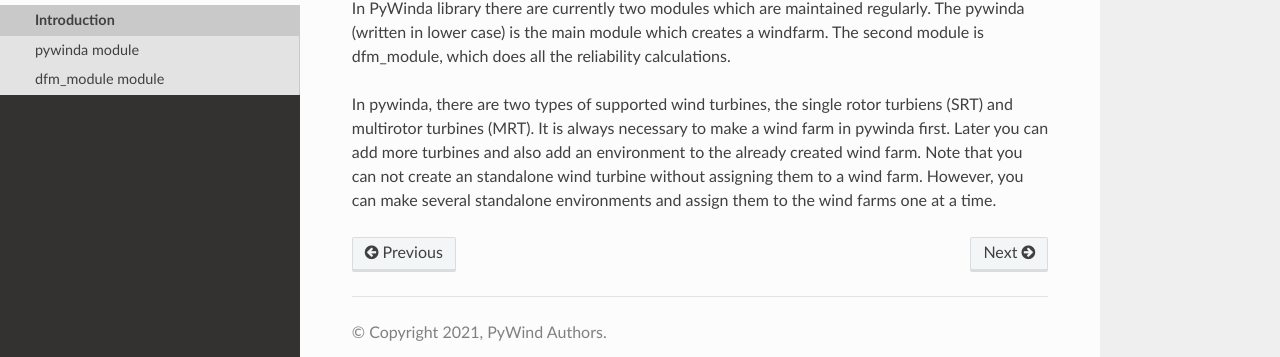
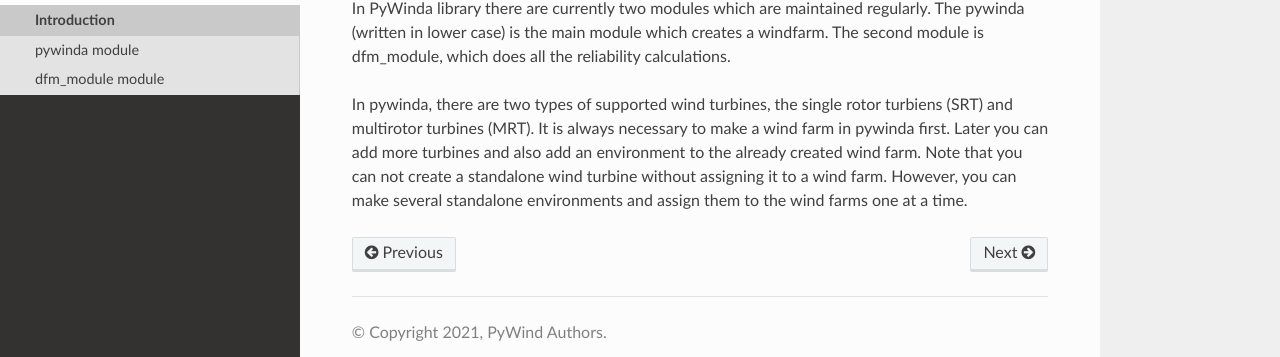
Before and after one commit to PyWinda/pywinda, a Sphinx documentation site: the page built from ForDocumentation/docs/Introduction.rst, in a window 1280 px wide. Shown: the part 163-520 px from the top of the page. Built offline with Sphinx 7.4.7 and the Read the Docs theme 2.0.0, drawn with Linux system fonts in a browser that asks for light colours.

Commit message:
Typo in documentation corrected.

```diff
--- a/ForDocumentation/docs/Introduction.rst
+++ b/ForDocumentation/docs/Introduction.rst
@@ -3,4 +3,4 @@ Introduction
 
 In PyWinda library there are currently two modules which are maintained regularly. The pywinda (written in lower case) is the main module which creates a windfarm. The second module is dfm_module, which does all the reliability calculations.
 
-In pywinda, there are two types of supported wind turbines, the single rotor turbiens (SRT) and multirotor turbines (MRT). It is always necessary to make a wind farm in pywinda first. Later you can add more turbines and also add an environment to the already created wind farm. Note that you can not create an standalone wind turbine without assigning them to a wind farm. However, you can make several standalone environments and assign them to the wind farms one at a time.
+In pywinda, there are two types of supported wind turbines, the single rotor turbiens (SRT) and multirotor turbines (MRT). It is always necessary to make a wind farm in pywinda first. Later you can add more turbines and also add an environment to the already created wind farm. Note that you can not create a standalone wind turbine without assigning it to a wind farm. However, you can make several standalone environments and assign them to the wind farms one at a time.
```
